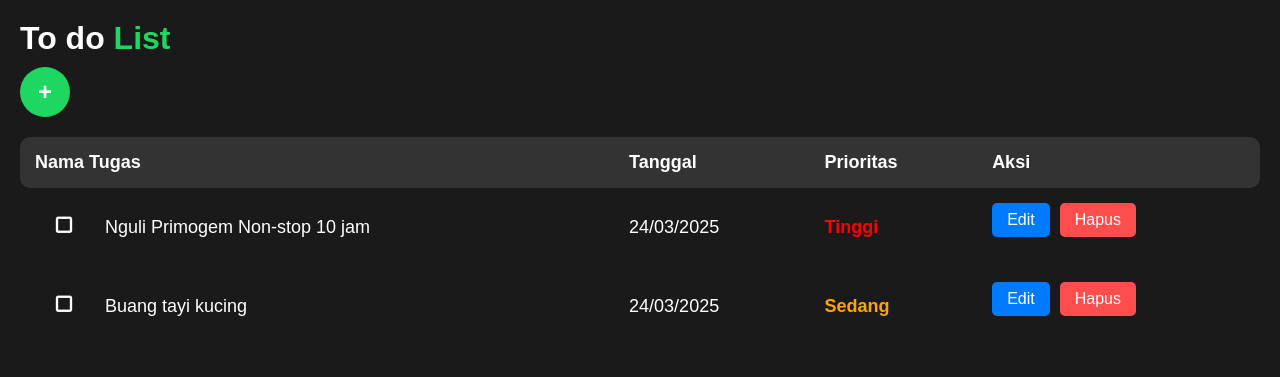
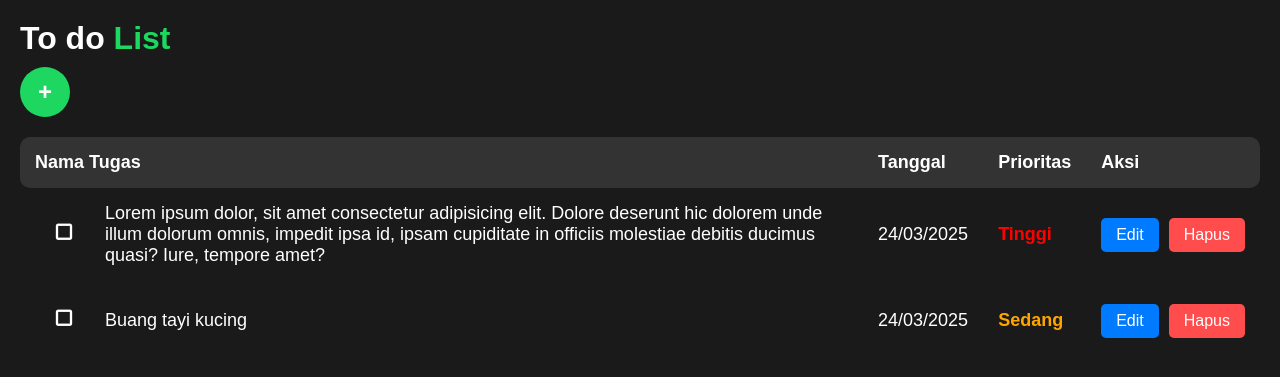
Before and after one commit to wowserusekaliwow/todolist_ukk, a PHP site: page / in a window 1280 px wide. Shown: the top 377 px of the page. Run offline with PHP 8.4, Linux system fonts and the light colour scheme.

Commit message:
before php
BELUM NGERTI PHP JIR ☠️☠️☠️☠️

```diff
--- a/index.html
+++ b/index.html
@@ -14,47 +14,52 @@
     <table>
         <thead>
             <tr>
-                <th class="rounded">Nama Tugas</th>
-                <th class="rounded">Tanggal</th>
-                <th class="rounded">Prioritas</th>
-                <th class="rounded">Aksi</th>
+                <th>Nama Tugas</th>
+                <th>Tanggal</th>
+                <th>Prioritas</th>
+                <th>Aksi</th>
             </tr>
         </thead>
         <tbody>
             <tr>
                 <td>
-                    <div class="checkbox-container">
+                    <div class="task-container">
                         <button class="checkbox-btn" onclick="toggleCheckbox(this)">
                             <i class='bx bx-checkbox'></i>
                         </button>
-                        Nguli Primogem Non-stop 10 jam
+                        <span>Lorem ipsum dolor, sit amet consectetur adipisicing elit. Dolore deserunt hic dolorem unde illum dolorum omnis, impedit ipsa id, ipsam cupiditate in officiis molestiae debitis ducimus quasi? Iure, tempore amet?</span>
                     </div>
                 </td>
                 <td>24/03/2025</td>
                 <td class="priority-high">Tinggi</td>
-                <td class="aksi-container">
-                    <button class="edit">Edit</button>
-                    <button class="delete">Hapus</button>
+                <td>
+                    <div class="aksi-container">
+                        <button class="edit">Edit</button>
+                        <button class="delete">Hapus</button>
+                    </div>
                 </td>
             </tr>
             <tr>
                 <td>
-                    <div class="checkbox-container">
+                    <div class="task-container">
                         <button class="checkbox-btn" onclick="toggleCheckbox(this)">
                             <i class='bx bx-checkbox'></i>
                         </button>
-                        Buang tayi kucing
+                        <span>Buang tayi kucing</span>
                     </div>
                 </td>
                 <td>24/03/2025</td>
                 <td class="priority-medium">Sedang</td>
-                <td class="aksi-container">
-                    <button class="edit">Edit</button>
-                    <button class="delete">Hapus</button>
+                <td>
+                    <div class="aksi-container">
+                        <button class="edit">Edit</button>
+                        <button class="delete">Hapus</button>
+                    </div>
                 </td>
             </tr>
         </tbody>
     </table>
+
 
     <script>
         function toggleCheckbox(button) {
--- a/styles.css
+++ b/styles.css
@@ -5,7 +5,7 @@
     box-sizing: border-box;
 }
 
-/* Body full screen */
+/* Body */
 body {
     font-family: Arial, sans-serif;
     background-color: #1a1a1a;
@@ -76,22 +76,21 @@ tr {
 td {
     padding: 15px;
     font-size: 18px;
+    vertical-align: middle;
 }
 
-/* ======================= */
-/* ✅ Style untuk Checkbox */
-/* ======================= */
-.checkbox-container {
+/* Task Container (Checkbox + Teks) */
+.task-container {
     display: flex;
     align-items: center;
     gap: 12px;
 }
 
-/* Style tombol checkbox */
+/* Tombol checkbox */
 .checkbox-btn {
     background: none;
     border: none;
-    font-size: 28px; /* Membesarkan checkbox */
+    font-size: 28px;
     cursor: pointer;
     color: #ffffff;
     transition: color 0.3s;
@@ -99,14 +98,13 @@ td {
 
 /* Warna saat checkbox aktif */
 .checkbox-btn.checked i {
-    color: #1ed760; /* Warna hijau saat tercentang */
+    color: gray;
 }
 
-/* ======================= */
-/* ✅ Style untuk Aksi */
-/* ======================= */
+/* Aksi (Edit & Hapus) */
 .aksi-container {
     display: flex;
+    align-items: center;
     gap: 10px;
 }
 
```
